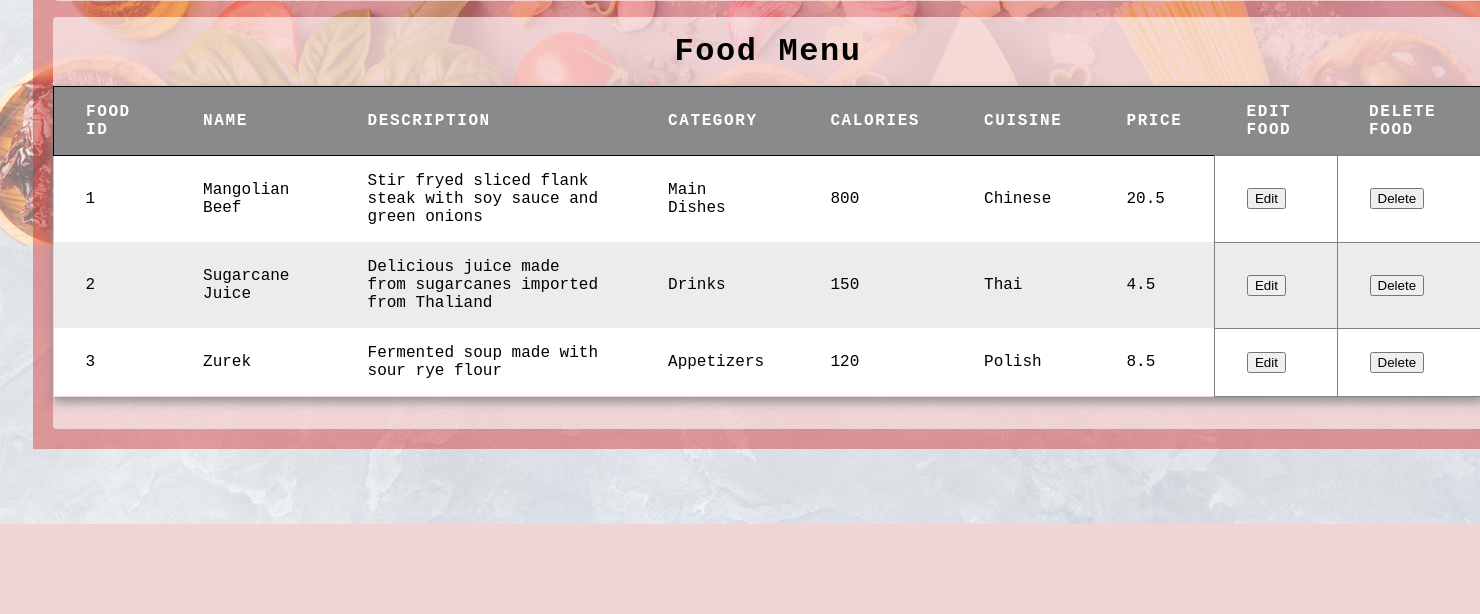
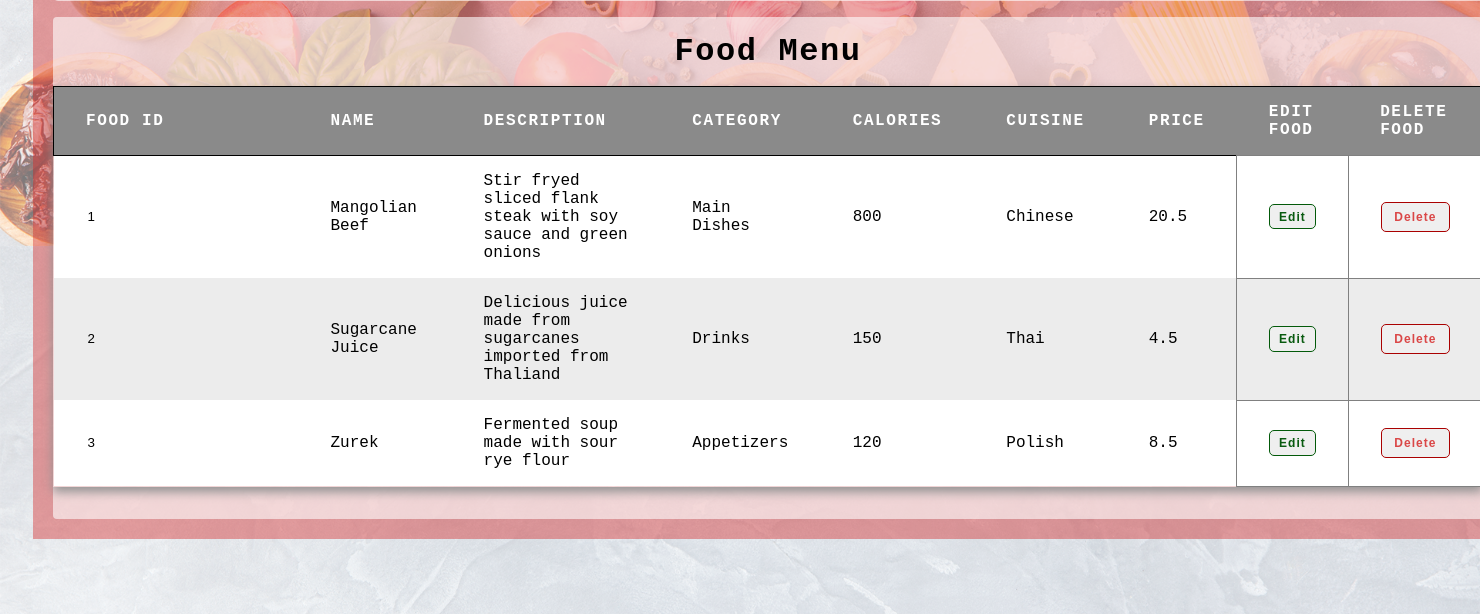
Before and after one commit to Rasheednour/CS340-Restaurant-App, a Flask app: page /restauarant-database in a window 1480 px wide; the page is wider, and only the part inside the window is pictured. Shown: the part 1419-2033 px from the top of that part. Before the commit the page ends 1943 px from the top of that part, so only its background shows below. Run offline with Flask 2, Linux system fonts and the light colour scheme; data comes from the database, SQL or seed files in the repository; some libraries are stand-ins or nearby versions.

Commit message:
new branch to fix small issues and improve UI

```diff
--- a/app.py
+++ b/app.py
@@ -41,7 +41,14 @@ def restaurant_database():
         cur = mysql.connection.cursor()
         data = request.form
 
-        # check if it's a search post method
+        if 'delete-food' in data:
+            values = (data["foodID"],)
+            sql = ('''DELETE FROM orderItems WHERE foodID = (%s)''')
+            cur.execute(sql, values)
+            sql = ('''DELETE FROM foods WHERE foodID = (%s)''')
+            cur.execute(sql, values)
+            mysql.connection.commit()
+
         if 'food-form' in data:
             values = (data["name"], data["description"], data["category"], data["calories"], data["cuisine"], data["price"])
             sql = ('''INSERT INTO foods (foodName, foodDescription, foodCategory, calories, cuisine, price)
@@ -121,68 +128,65 @@ def restaurant_database():
                                            addresses=addresses, payments=payments,
                                      food_search=food_search)
 
-# # processing POST request on 'resturant database' page
-# @app.route("/restauarant-database", methods=['POST'])
-# def database_post():
-#     cur = mysql.connection.cursor()
-#     data = request.form
 
-#     # check if it's a search post method
-#     if 'food-form' in data:
-#         values = (data["name"], data["description"], data["category"], data["calories"], data["cuisine"], data["price"])
-#         sql = ('''INSERT INTO foods (foodName, foodDescription, foodCategory, calories, cuisine, price)
-#                 VALUES (%s, %s, %s, %s, %s, %s)''')
-#         cur.execute(sql, values)
-#         mysql.connection.commit()
-#         return restaurant_database()
+@app.route("/restauarant-database", methods=['DELETE'])
+def delete_row():
 
-#     elif 'search-form' in data:
-#         sql = (''' SELECT * FROM foods WHERE foodName = (%s) ''')
-#         search = data["search"]
-#         cur.execute(sql, [search])
-#         search_result = cur.fetchall()
-#         food_search = search_result
-#         return restaurant_database()
+    cur = mysql.connection.cursor()
+    data = request.form
+    print("did i get here?")
 
-#     elif 'order-form' in data:
-#         values = (data["customerID"], data["orderProgress"], data["totalPrice"], data["orderDate"])
-#         sql = ('''INSERT INTO orders (customerID, orderProgress, totalPrice, orderDate)
-#                 VALUES (%s, %s, %s, %s)''')
-#         cur.execute(sql, values)
-#         mysql.connection.commit()
-#         return restaurant_database()
+    if 'delete-food' in data:
+        values = (data["delete-food"])
+        print("values are: ", values)
+        # sql = ('''DELETE FROM foods WHERE foodID = (%s)''')
+        # cur.execute(sql, values)
+        # mysql.connection.commit()
+        restaurant_database()
 
-#     elif 'items-form' in data:
-#         values = (data["orderID"], data["foodID"], data["quantity"], data["totalPrice"])
-#         sql = ('''INSERT INTO orderitems (orderID, foodID, quantity, totalPrice)
-#                 VALUES (%s, %s, %s, %s)''')
-#         cur.execute(sql, values)
-#         mysql.connection.commit()
-#         return restaurant_database()
+    elif 'delete-order' in data:
+        values = (data["customerID"], data["orderProgress"], data["totalPrice"], data["orderDate"])
+        sql = ('''DELETE FROM orders (customerID, orderProgress, totalPrice, orderDate)
+                VALUES (%s, %s, %s, %s)''')
+        cur.execute(sql, values)
+        mysql.connection.commit()
+        restaurant_database()
 
-#     elif 'payments-form' in data:
-#         values = (data["customerID"], data["orderID"], data["paymentDate"], data["paymentAmount"], data["paymentMethod"])
-#         sql = ('''INSERT INTO payments (customerID, orderID, paymentDate, paymentAmount, paymentMethod)
-#                 VALUES (%s, %s, %s, %s, %s)''')
-#         cur.execute(sql, values)
-#         mysql.connection.commit()
-#         return restaurant_database()
+    elif 'delete-item' in data:
+        values = (data["orderID"], data["foodID"], data["quantity"], data["totalPrice"])
+        sql = ('''DELETE FROM orderitems (orderID, foodID, quantity, totalPrice)
+                VALUES (%s, %s, %s, %s)''')
+        cur.execute(sql, values)
+        mysql.connection.commit()
+        restaurant_database()
 
-#     elif 'customers-form' in data:
-#         values = (data["firstName"], data["lastName"], data["email"], data["phoneNumber"])
-#         sql = ('''INSERT INTO customers (firstName, lastName, email, phoneNumber)
-#                 VALUES (%s, %s, %s, %s)''')
-#         cur.execute(sql, values)
-#         mysql.connection.commit()
-#         return restaurant_database()
+    elif 'delete-payment' in data:
+        values = (data["customerID"], data["orderID"], data["paymentDate"], data["paymentAmount"], data["paymentMethod"])
+        sql = ('''DELETE FROM payments (customerID, orderID, paymentDate, paymentAmount, paymentMethod)
+                VALUES (%s, %s, %s, %s, %s)''')
+        cur.execute(sql, values)
+        mysql.connection.commit()
+        restaurant_database()
 
-#     elif 'addresses-form' in data:
-#         values = (data["city"], data["streetName"], data["streetNumber"])
-#         sql = ('''INSERT INTO addresses (city, streetName, streetNumber)
-#                 VALUES (%s, %s, %s)''')
-#         cur.execute(sql, values)
-#         mysql.connection.commit()
-#         return restaurant_database()
+    elif 'delete-customer' in data:
+        values = (data["firstName"], data["lastName"], data["email"], data["phoneNumber"])
+        sql = ('''DELETE FROM customers (firstName, lastName, email, phoneNumber)
+                VALUES (%s, %s, %s, %s)''')
+        cur.execute(sql, values)
+        mysql.connection.commit()
+        restaurant_database()
+
+    elif 'delete-address' in data:
+        values = (data["city"], data["streetName"], data["streetNumber"])
+        sql = ('''DELETE FROM addresses (city, streetName, streetNumber)
+                VALUES (%s, %s, %s)''')
+        cur.execute(sql, values)
+        mysql.connection.commit()
+        restaurant_database()
+
+
+
+
 
 if __name__ == "__main__":
 
--- a/static/css/database.css
+++ b/static/css/database.css
@@ -174,7 +174,6 @@ form .button input:hover{
     background: rgb(170, 1, 1);
     color: white;
     cursor: pointer;
-
 }
 
 @media (max-width: 584px) {
@@ -250,6 +249,49 @@ td{
     background-color: white;
 }
 
+.delete-button {
+
+    width: 100%;
+    padding-top: 10%;
+    padding-bottom: 10%;
+    outline: none;
+    border: 1px solid rgb(170, 1, 1);
+    font-size: 12px;
+    font-weight: 900;
+    border-radius: 5px;
+    letter-spacing: 1px;
+    color:rgb(218, 71, 71)
+}
+.delete-button:hover{
+    background: rgb(170, 1, 1);
+    color: white;
+    cursor: pointer;
+}
+
+.edit-button {
+
+    width: 100%;
+    padding-top: 10%;
+    padding-bottom: 10%;
+    outline: none;
+    border: 1px solid rgb(3, 90, 10);
+    font-size: 12px;
+    font-weight: 900;
+    border-radius: 5px;
+    letter-spacing: 1px;
+    color:rgb(8, 90, 15)
+}
+.edit-button:hover{
+    background: rgb(3, 90, 10);
+    color: white;
+    cursor: pointer;
+}
+
+.id-input{
+    border: none;
+    background-color: transparent;
+}
+
 tr:nth-child(even){
     background-color: rgb(236, 236, 236)
 }
@@ -266,19 +308,6 @@ caption{
     font-weight: 900;
 }
 
-.edit:hover{
-    background-color: rgb(0, 122, 41);
-    cursor: pointer;
-    color: black;
-    font-weight: 900;
-}
-
-.delete:hover{
-    background-color: rgb(171,1,1);
-    cursor: pointer;
-    color: black;
-    font-weight: 900;
-}
 
 .edit, .delete{
     border: 1px solid grey;
--- a/templates/restaurant-database.html
+++ b/templates/restaurant-database.html
@@ -127,16 +127,18 @@
                         <tbody>
                             {% for food in foods%}
                             <tr class="body-row">
-                                <form>
-                                <td name="foodID">{{ food.foodID }}</td>
+                                <form method="POST">
+                                <td><input class="id-input" name="foodID" value="{{ food.foodID }}" readonly></td>
                                 <td>{{ food.foodName }}</td>
                                 <td>{{ food.foodDescription }}</td>
                                 <td>{{ food.foodCategory }}</td>
                                 <td>{{ food.calories }}</td>
                                 <td>{{ food.cuisine }}</td>
                                 <td>{{ food.price }}</td>
-                                <td class="edit"><button class="edit-button" name="edit" type="submit" value="edit">Edit</button></td>
-                                <td class="delete"><button class="delete-button" name="delete" type="submit" value="delete">Delete</button></td>
+                                <td class="edit"><button class="edit-button" name="edit" value="Edit">Edit</button></td>
+                                <td class="delete">
+                                    <input class="delete-button" name="delete-food" type="submit" value="Delete">
+                                </td>
                                 </form>
                             </tr>
                             {% endfor %}
@@ -210,8 +212,8 @@
                                 <td>{{ order.orderProgress }}</td>
                                 <td>{{ order.orderDate }}</td>
                                 <td class="amount">{{ order.totalPrice }}</td>
-                                <td class="edit">Edit</td>
-                                <td class="delete">Delete</td>
+                                <td class="edit"><button class="edit-button" name="edit" type="submit" value="edit">Edit</button></td>
+                                <td class="delete"><button class="delete-button" name="delete-order" type="submit" value="delete">Delete</button></td>
                             </tr>
                             {% endfor %}
                         </tbody>
@@ -280,8 +282,8 @@
                                 <td>{{ item.foodID }}</td>
                                 <td>{{ item.quantity }}</td>
                                 <td class="amount">{{ item.totalPrice }}</td>
-                                <td class="edit">Edit</td>
-                                <td class="delete">Delete</td>
+                                <td class="edit"><button class="edit-button" name="edit" type="submit" value="edit">Edit</button></td>
+                                <td class="delete"><button class="delete-button" name="delete-item" type="submit" value="delete">Delete</button></td>
                             </tr>
                             {% endfor %}
                         </tbody>
@@ -359,8 +361,8 @@
                                 <td>{{ payment.paymentDate }}</td>
                                 <td class="amount">{{ payment.paymentAmount }}</td>
                                 <td>{{ payment.paymentMethod }}</td>
-                                <td class="edit">Edit</td>
-                                <td class="delete">Delete</td>
+                                <td class="edit"><button class="edit-button" name="edit" type="submit" value="edit">Edit</button></td>
+                                <td class="delete"><button class="delete-button" name="delete-payment" type="submit" value="delete">Delete</button></td>
                             </tr>
                             {% endfor %}
                         </tbody>
@@ -428,8 +430,8 @@
                                 <td>{{ customer.email }}</td>
                                 <td>{{ customer.phoneNumber }}</td>
                                 <td>{{ customer.currentAddress }}</td>
-                                <td class="edit">Edit</td>
-                                <td class="delete">Delete</td>
+                                <td class="edit"><button class="edit-button" name="edit" type="submit" value="edit">Edit</button></td>
+                                <td class="delete"><button class="delete-button" name="delete-customer" type="submit" value="delete">Delete</button></td>
                             </tr>
                             {% endfor %}
                         </tbody>
@@ -502,8 +504,8 @@
                                 <td>{{ address.city }}</td>
                                 <td>{{ address.streetName }}</td>
                                 <td>{{ address.streetNumber }}</td>
-                                <td class="edit">Edit</td>
-                                <td class="delete">Delete</td>
+                                <td class="edit"><button class="edit-button" name="edit" type="submit" value="edit">Edit</button></td>
+                                <td class="delete"><button class="delete-button" name="delete-address" type="submit" value="delete">Delete</button></td>
                             </tr>
                             {% endfor %}
                         </tbody>
```
